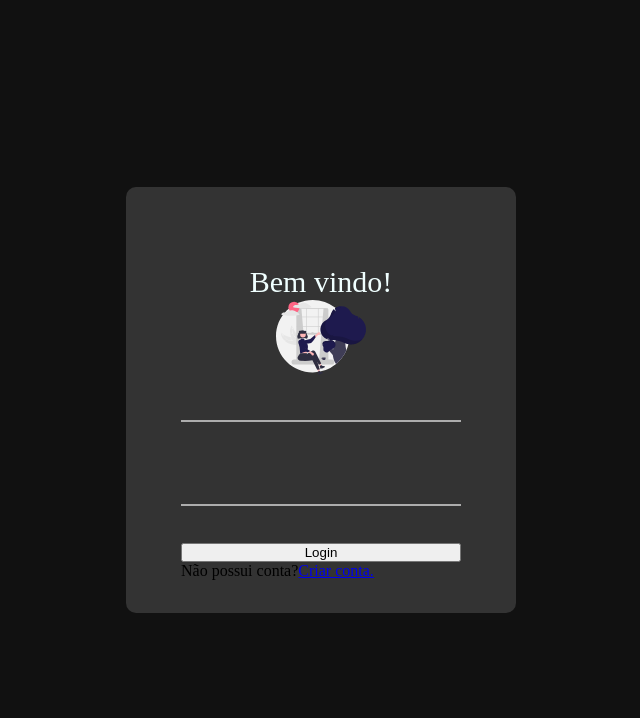
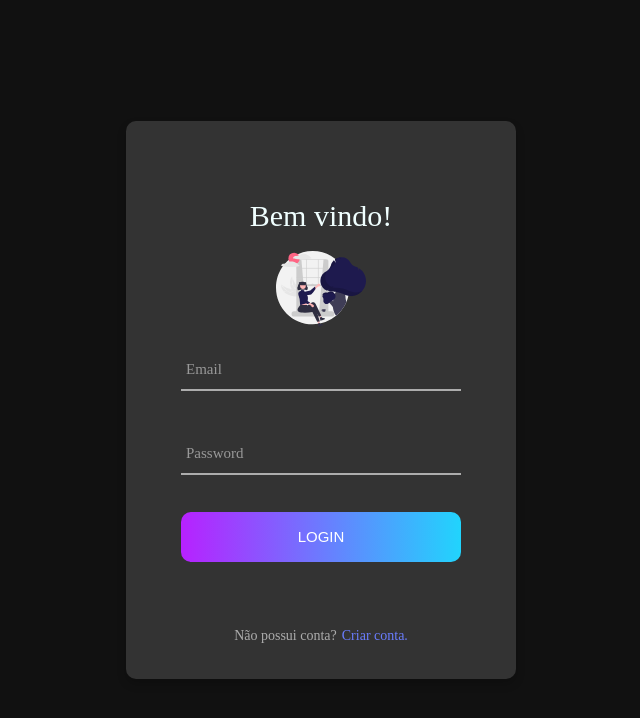
Before and after one commit to matheus-carretta/login-form, a React (Create React App) app: page / in a window 1280 px wide. Shown: the top 718 px of the page, without its empty margins (319-959 px from the left). Built offline with nearby package versions, Linux system fonts and the light colour scheme.

Commit message:
Finaliza as estilizações

```diff
--- a/src/App.js
+++ b/src/App.js
@@ -23,7 +23,7 @@
             </div>
 
             <div className="container-login-form-btn">
-              <button className="login-form btn">Login</button>
+              <button className="login-form-btn">Login</button>
             </div>
 
             <div className="create-account">
--- a/src/style.css
+++ b/src/style.css
@@ -23,6 +23,7 @@
 .wrapper-login {
     background-color: #333;
     border-radius: 10px;
+    box-shadow: 0 5px 10px 0px rgba(0, 0, 0, 0.2);
     overflow: hidden;
     padding: 77px 55px 33px;
     width: 390px;
@@ -43,6 +44,7 @@
 .login-form-image img {
     display: block;
     margin: 0 auto;
+    padding: 17px 0;
     width: 90px;
 }
 
@@ -64,3 +66,117 @@
     padding: 0 5px;
     width: 100%;
 }
+
+.focus-input {
+    position: absolute;
+    display: block;
+    width: 100%;
+    height: 100%;
+    top: 0;
+    left: 0;
+    pointer-events: none;
+    color: #adadad;
+}
+
+.focus-input::before {
+    content: "";
+    position: absolute;
+    display: block;
+    bottom: -2px;
+    left: 0;
+    width: 0;
+    height: 2px;
+
+    -webkit-transition: all 0.4s;
+    -o-transition: all 0.4s;
+    -moz-transition: all 0.4s;
+    transition: all 0.4s;
+    background: #6a7dfe;
+    background: -webkit-linear-gradient(to left, #21d4fd, #b721ff);
+    background: -o-linear-gradient(to left, #21d4fd, #b721ff);
+    background: -moz-linear-gradient(to left, #21d4fd, #b721ff);
+    background: linear-gradient(to left, #21d4fd, #b721ff);
+}
+
+.focus-input::after {
+    font-size: 15px;
+    color: #999999;
+    line-height: 1.2;
+    content: attr(data-placeholder);
+    display: block;
+    width: 100%;
+    position: absolute;
+    top: 16px;
+    left: 0px;
+    padding-left: 5px;
+
+    -webkit-transition: all 0.4s;
+    -o-transition: all 0.4s;
+    -moz-transition: all 0.4s;
+    transition: all 0.4s;
+}
+
+.input-email:focus, .input-password:focus {
+    outline: 0;
+}
+
+.input-email:focus + .focus-input::after, .input-password:focus + .focus-input::after {
+    top: -15px;
+}
+
+.input-email:focus + .focus-input::before, .input-password:focus + .focus-input::before {
+    width: 100%;
+}
+
+.container-login-form-btn {
+    display: flex;
+    flex-wrap: wrap;
+    justify-content: center;
+    padding-bottom: 13px;
+}
+
+.login-form-btn {
+    font-size: 15px;
+    border: none;
+    border-radius: 10px;
+    color: #fff;
+    line-height: 1.2;
+
+    text-transform: uppercase;
+    display: flex;
+    justify-content: center;
+    align-items: center;
+    width: 100%;
+    height: 50px;
+
+    background: -webkit-linear-gradient(to left, #21d4fd, #b721ff);
+    background: -o-linear-gradient(to left, #21d4fd, #b721ff);
+    background: -moz-linear-gradient(to left, #21d4fd, #b721ff);
+    background: linear-gradient(to left, #21d4fd, #b721ff);
+}
+
+.login-form-btn:hover {
+    cursor: pointer;
+}
+
+.create-account {
+    display: flex;
+    align-items: center;
+    justify-content: center;
+    margin-top: 50px;
+}
+
+.text {
+    font-size: 14px;
+    color: #adadad;
+    line-height: 1.5;
+    padding-right: 5px;
+    text-decoration: none;
+}
+
+.text-2 {
+    font-size: 14px;
+    color: #6a7dfe;
+    line-height: 1.5;
+    text-decoration: none;
+}
```
